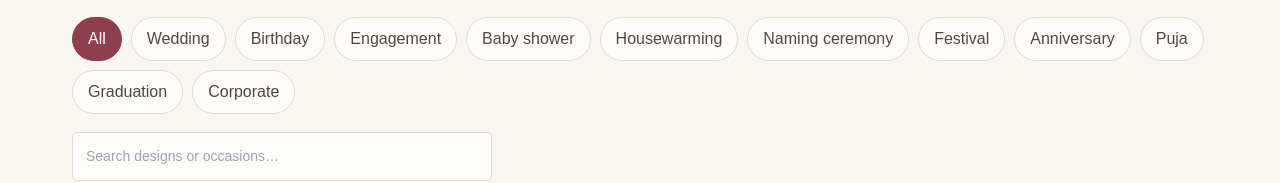
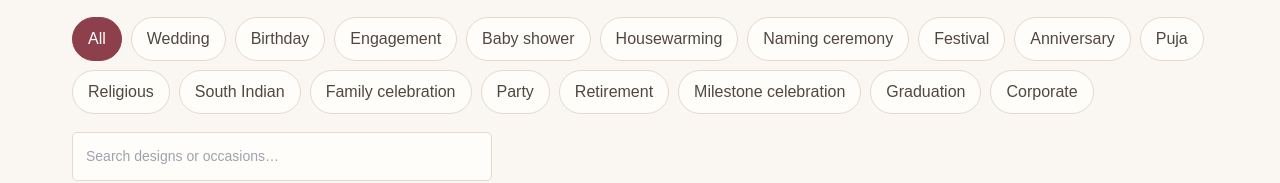
Before and after one commit to gaikwadsachin845-ship-it/invitekart, a Next.js app: page /templates in a window 1280 px wide. Shown: the part 295-478 px from the top of the page. Built offline with nearby package versions, Linux system fonts and the light colour scheme; no server answers; the database is empty; a web font is replaced by a local one.

Commit message:
Add all invitation occasion filters to gallery

```diff
--- a/src/app/templates/page.tsx
+++ b/src/app/templates/page.tsx
@@ -5,7 +5,7 @@ import { weddingTemplates, type InvitationTemplate } from "@/lib/wedding-templat
 
 const otherTemplates: InvitationTemplate[] = [];
 type GalleryTemplate = InvitationTemplate & { previewUrl?: string; custom?: boolean };
-const categories = ["All", "Wedding", "Birthday", "Engagement", "Baby shower", "Housewarming", "Naming ceremony", "Festival", "Anniversary", "Puja", "Graduation", "Corporate"];
+const categories = ["All", "Wedding", "Birthday", "Engagement", "Baby shower", "Housewarming", "Naming ceremony", "Festival", "Anniversary", "Puja", "Religious", "South Indian", "Family celebration", "Party", "Retirement", "Milestone celebration", "Graduation", "Corporate"];
 const occasionNames: Record<string, string> = { WEDDING: "Wedding", BIRTHDAY: "Birthday", ENGAGEMENT: "Engagement", BABY_SHOWER: "Baby shower", HOUSEWARMING: "Housewarming", NAMING_CEREMONY: "Naming ceremony", OTHER: "Festival" };
 
 function previewSymbol(style?: string) {
```
